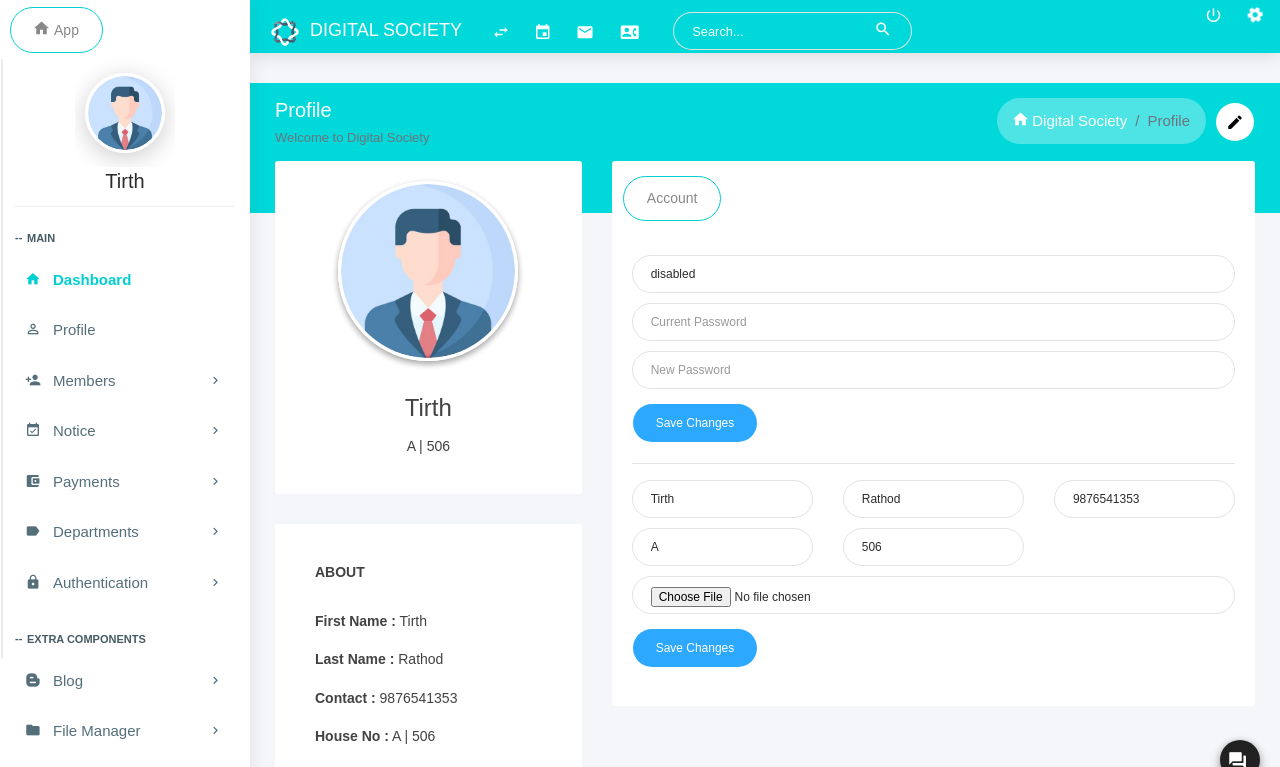
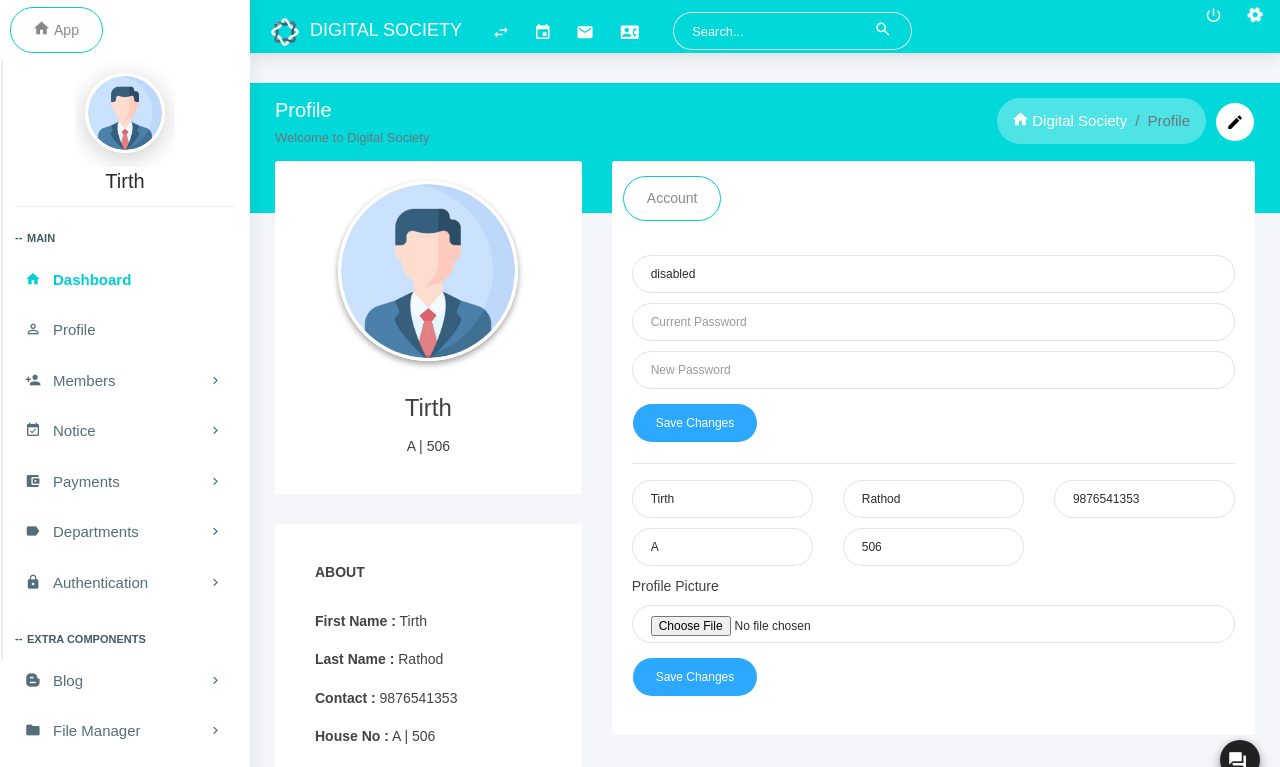
Before and after one commit to rathod-tirth/Django.Tops, a Django app: template Digital_Society/myproject/myapp/templates/myapp/profile.html in a window 1280 px wide. Shown: the top 767 px of the page. Run offline with Django 5.2, Linux system fonts and the light colour scheme; the template is opened without the code that fills it: values that come from a table or form of the project are taken from there, others are empty; data comes from the database, SQL or seed files in the repository; some libraries are stand-ins or nearby versions; some web fonts are replaced.

Commit message:
add label

```diff
--- a/Digital_Society/myproject/myapp/templates/myapp/profile.html
+++ b/Digital_Society/myproject/myapp/templates/myapp/profile.html
@@ -124,6 +124,7 @@
                                     </div>
                                     <div class="col-md-12">
                                         <div class="form-group m-b-10">
+                                            <label for="pic">Profile Picture</label>
                                             <input type="file" class="form-control" name="pic">
                                         </div>
                                     </div>
```
